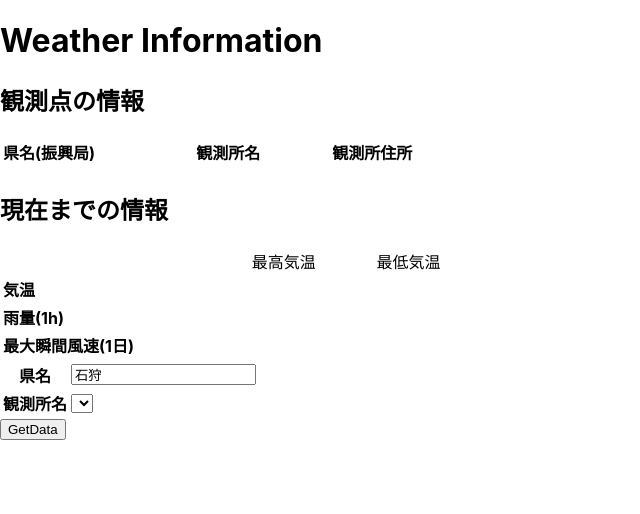
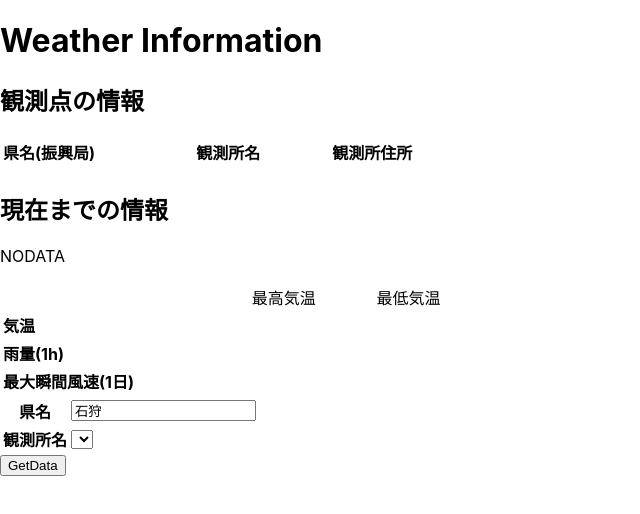
Before and after one commit to himawari-aerobytes/weather, a React (Create React App) app: page / in a window 1280 px wide. Shown: the top 514 px of the page, without its empty margins (0-640 px from the left). Built offline with nearby package versions, Linux system fonts and the light colour scheme.

Commit message:
コンポーネント の作成ができた

```diff
--- a/src/App.tsx
+++ b/src/App.tsx
@@ -1,7 +1,8 @@
 import React from "react";
 import axios from "axios";
-import rain from './2031244-0177b2.svg';
-import sunny from './1314952-0177b2.svg'
+import WeatherIcon from "./weather";
+import Select from "react-select";
+
 
 type State = {
   wind: number|string;
@@ -117,16 +118,8 @@ class App extends React.Component<{}, State> {
         alert("データが取得できませんでした");
       });
   }
-  showWeatherImg = (rain:string)=>{
-    switch(rain) {
-      case "--":
-        return (<img src={rain} width="100" alt="傘の画像"/>);
-      default:
-        return (<img src={sunny}width="100" alt="傘の画像"/>);
-    }
 
 
-  };
 
   render() {
     return (
@@ -148,6 +141,8 @@ class App extends React.Component<{}, State> {
             </table>
             </div>
 <h2>現在までの情報</h2>
+
+<WeatherIcon rain={this.state.precip_1h}  />
 
 
             <table width="500">
--- /dev/null
+++ b/src/weather.tsx
@@ -0,0 +1,18 @@
+import React,{Component} from 'react';
+import rain from './2031244-0177b2.svg';
+import sunny from './1314952-0177b2.svg'
+
+type Props = {
+    rain:string;
+}
+class WeatherIcon extends Component<Props> {
+    render(){
+        return(
+            this.props.rain === "--" ? <p>現在雨は降っていません。</p> :this.props.rain === "" ? <p>NODATA</p> :<img src={rain} width="100" alt="雨"/>
+
+        )
+    }
+
+}
+
+export default WeatherIcon
```
